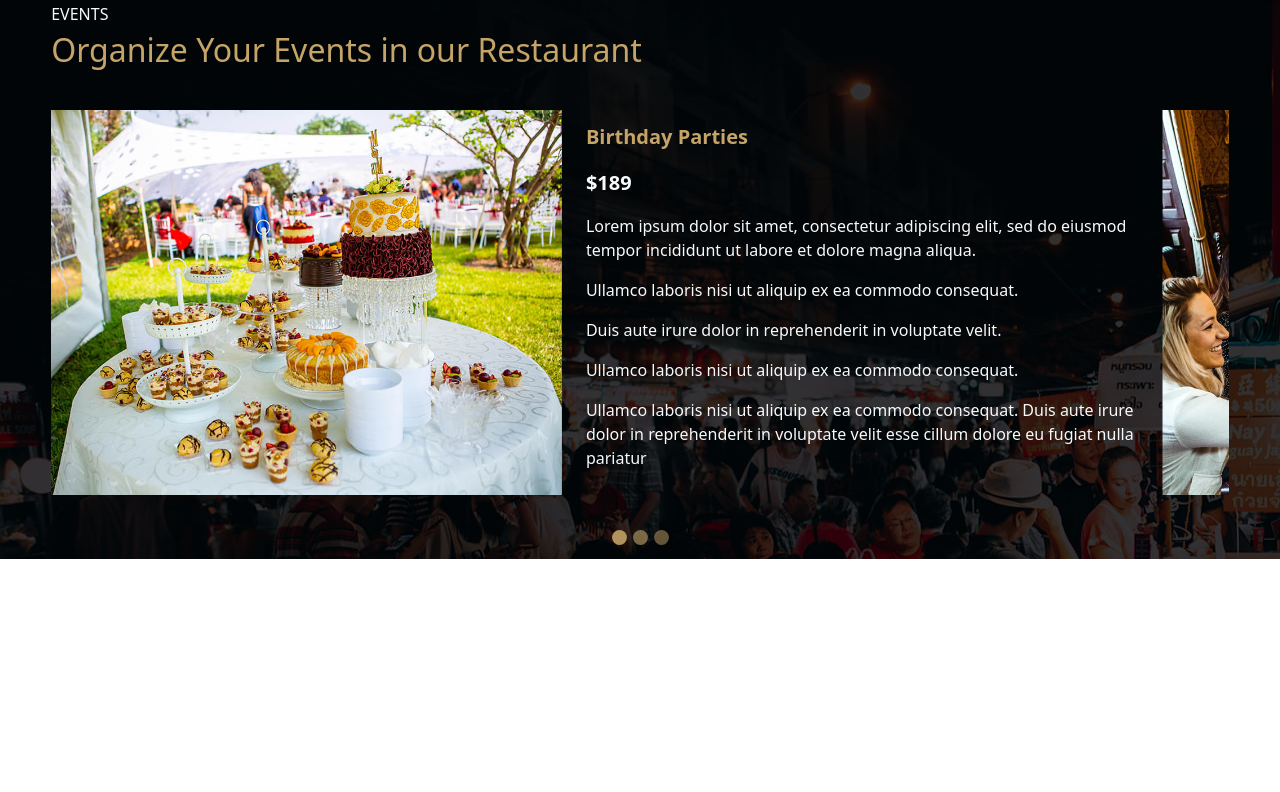
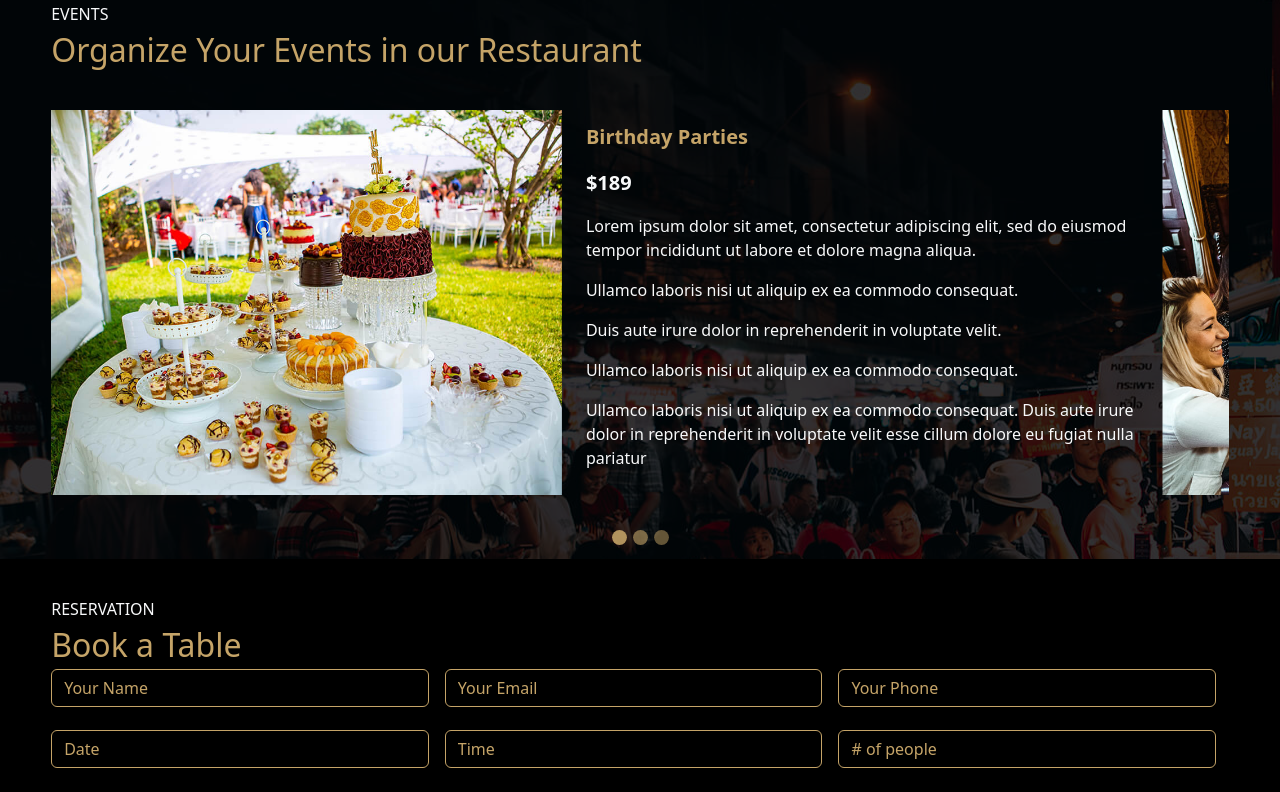
Before and after one commit to Fermoussa/CbienBon, a website: page index.html in a window 1280 px wide. Shown: the part 2738-3530 px from the top of the page. Before the commit the page ends 3297 px from the top, so only its background shows below. Drawn offline with nearby package versions, Linux system fonts and the light colour scheme.

Commit message:
debut form

```diff
--- a/index.html
+++ b/index.html
@@ -520,9 +520,15 @@
             <div class="contentCaroussel">
                 <div id="carouselExampleIndicators" class="carousel slide" data-bs-ride="carousel">
                     <div class="carousel-indicators boutonCaroussel">
-                      <button type="button" data-bs-target="#carouselExampleIndicators" data-bs-slide-to="0" class="active bg-primary" style="width: 15px;height: 15px;border-radius: 50%;" aria-current="true" aria-label="Slide 1"></button>
-                      <button type="button" data-bs-target="#carouselExampleIndicators" data-bs-slide-to="1" class="bg-primary btnEvents" style="width: 15px;height: 15px;border-radius: 50%;" aria-label="Slide 2"></button>
-                      <button type="button" data-bs-target="#carouselExampleIndicators" data-bs-slide-to="2" class="bg-primary btnEvents" style="width: 15px;height: 15px;border-radius: 50%;" aria-label="Slide 3"></button>
+                        <button type="button" data-bs-target="#carouselExampleIndicators" data-bs-slide-to="0"
+                            class="active bg-primary" style="width: 15px;height: 15px;border-radius: 50%;"
+                            aria-current="true" aria-label="Slide 1"></button>
+                        <button type="button" data-bs-target="#carouselExampleIndicators" data-bs-slide-to="1"
+                            class="bg-primary btnEvents" style="width: 15px;height: 15px;border-radius: 50%;"
+                            aria-label="Slide 2"></button>
+                        <button type="button" data-bs-target="#carouselExampleIndicators" data-bs-slide-to="2"
+                            class="bg-primary btnEvents" style="width: 15px;height: 15px;border-radius: 50%;"
+                            aria-label="Slide 3"></button>
                     </div>
                     <div class="carousel-inner">
 
@@ -537,13 +543,16 @@
                                     <p class="titreCaroussell"> Birthday Parties </p>
                                     <p class="prixEvents"> $189 </p>
                                     <p>
-                                    Lorem ipsum dolor sit amet, consectetur adipiscing elit, sed do eiusmod tempor incididunt
+                                        Lorem ipsum dolor sit amet, consectetur adipiscing elit, sed do eiusmod tempor
+                                        incididunt
                                         ut labore et dolore magna aliqua.
                                     </p>
                                     <p> Ullamco laboris nisi ut aliquip ex ea commodo consequat. </p>
                                     <p> Duis aute irure dolor in reprehenderit in voluptate velit. </p>
                                     <p> Ullamco laboris nisi ut aliquip ex ea commodo consequat. </p>
-                                <p> Ullamco laboris nisi ut aliquip ex ea commodo consequat. Duis aute irure dolor in reprehenderit in voluptate velit esse cillum dolore eu fugiat nulla pariatur</p>
+                                    <p> Ullamco laboris nisi ut aliquip ex ea commodo consequat. Duis aute irure dolor
+                                        in reprehenderit in voluptate velit esse cillum dolore eu fugiat nulla pariatur
+                                    </p>
                                 </div>
 
                             </div>
@@ -560,12 +569,15 @@
                                     <p class="titreCaroussell"> Private Parties </p>
                                     <p class="prixEvents"> $290 </p>
                                     <p>
-                                    Lorem ipsum dolor sit amet, consectetur adipiscing elit, sed do eiusmod tempor incididunt ut labore et dolore magna aliqua.
+                                        Lorem ipsum dolor sit amet, consectetur adipiscing elit, sed do eiusmod tempor
+                                        incididunt ut labore et dolore magna aliqua.
                                     </p>
                                     <p> Ullamco laboris nisi ut aliquip ex ea commodo consequat. </p>
                                     <p> Duis aute irure dolor in reprehenderit in voluptate velit. </p>
                                     <p> Ullamco laboris nisi ut aliquip ex ea commodo consequat. </p>
-                                <p> Ullamco laboris nisi ut aliquip ex ea commodo consequat. Duis aute irure dolor in reprehenderit in voluptate velit esse cillum dolore eu fugiat nulla pariatur</p>
+                                    <p> Ullamco laboris nisi ut aliquip ex ea commodo consequat. Duis aute irure dolor
+                                        in reprehenderit in voluptate velit esse cillum dolore eu fugiat nulla pariatur
+                                    </p>
                                 </div>
 
                             </div>
@@ -582,12 +594,15 @@
                                     <p class="titreCaroussell"> Custom Parties </p>
                                     <p class="prixEvents"> $99 </p>
                                     <p>
-                                    Lorem ipsum dolor sit amet, consectetur adipiscing elit, sed do eiusmod tempor incididunt ut labore et dolore magna aliqua.
+                                        Lorem ipsum dolor sit amet, consectetur adipiscing elit, sed do eiusmod tempor
+                                        incididunt ut labore et dolore magna aliqua.
                                     </p>
                                     <p> Ullamco laboris nisi ut aliquip ex ea commodo consequat. </p>
                                     <p> Duis aute irure dolor in reprehenderit in voluptate velit. </p>
                                     <p> Ullamco laboris nisi ut aliquip ex ea commodo consequat. </p>
-                                <p> Ullamco laboris nisi ut aliquip ex ea commodo consequat. Duis aute irure dolor in reprehenderit in voluptate velit esse cillum dolore eu fugiat nulla pariatur</p>
+                                    <p> Ullamco laboris nisi ut aliquip ex ea commodo consequat. Duis aute irure dolor
+                                        in reprehenderit in voluptate velit esse cillum dolore eu fugiat nulla pariatur
+                                    </p>
                                 </div>
 
                             </div>
@@ -601,7 +616,37 @@
         </div>
     </div>
 
+
+
+
+
+    <div class="Reservation bg-black">
+
+        <div class="enteteReservation">
+            <span class="text-light"> RESERVATION  </span> <br>
+            <span class="titreReservation fs-2"> Book a Table </span>
         </div>
+
+        <div class="contentForumlaire d-flex flex-column">
+
+            <form class="form-inline d-flex flex-column">
+                <div class="ligne1 d-flex w-100 gap-3">
+                    <input type="password" class="form-control" id="inputPassword2" placeholder="Your Name">
+                    <input type="password" class="form-control" id="inputPassword2" placeholder="Your Email">
+                    <input type="password" class="form-control" id="inputPassword2" placeholder="Your Phone">
+                </div>
+                <div class="ligne1 d-flex w-100 gap-3">
+                    <input type="password" class="form-control" id="inputPassword2" placeholder="Date">
+                    <input type="password" class="form-control" id="inputPassword2" placeholder="Time">
+                    <input type="password" class="form-control" id="inputPassword2" placeholder="# of people">
+                </div>
+            </form>
+
+        </div>
+
+    </div>
+
+
 
 
 
--- /dev/null
+++ b/src/scss/modules/_Reservation.scss
@@ -0,0 +1,35 @@
+.enteteReservation{
+    padding-left: 4%;
+    padding-top: 3%;
+    width: 100%;
+    // background-color: blue;
+    // background-color: chocolate;
+}
+
+
+.titreReservation{
+    color: rgb(197,164,104);
+}
+
+.textGris{
+    color: rgb(179, 179, 179);
+}
+
+.contentForumlaire{
+    width: 95%;
+    justify-content: space-between;
+    padding-left: 4%;
+}
+
+.ligne1{
+    margin-bottom: 2%;
+}
+
+#inputPassword2{
+    background-color: black;
+    border: solid 0.5px $or;
+}
+
+#inputPassword2::placeholder{
+    color: $or;
+}
--- a/src/scss/modules/_style.scss
+++ b/src/scss/modules/_style.scss
@@ -5,3 +5,4 @@
 @import "./whyUs";
 @import "./events";
 @import "./menu";
+@import "./Reservation"
```
Also changed, not shown: public/css/app.css, 1 other file. Lines whose indentation alone changed are shown as unchanged.
